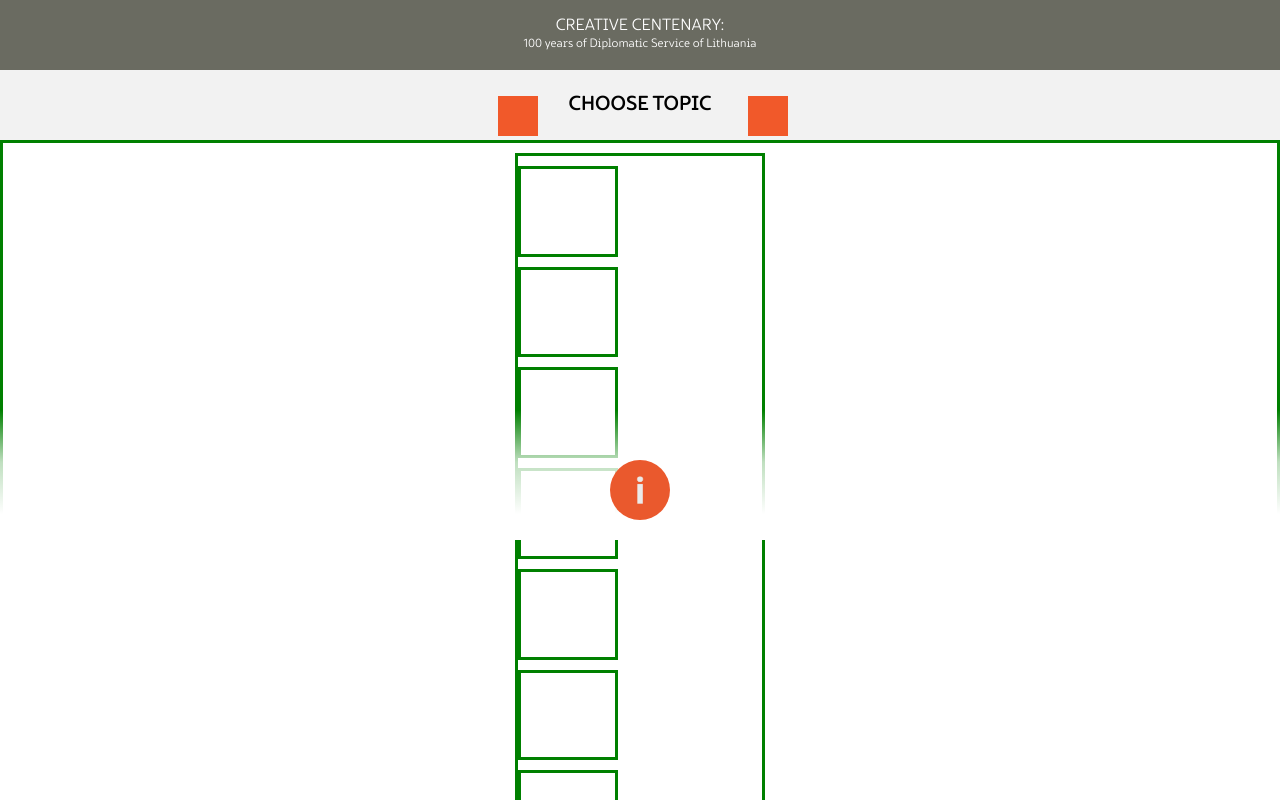
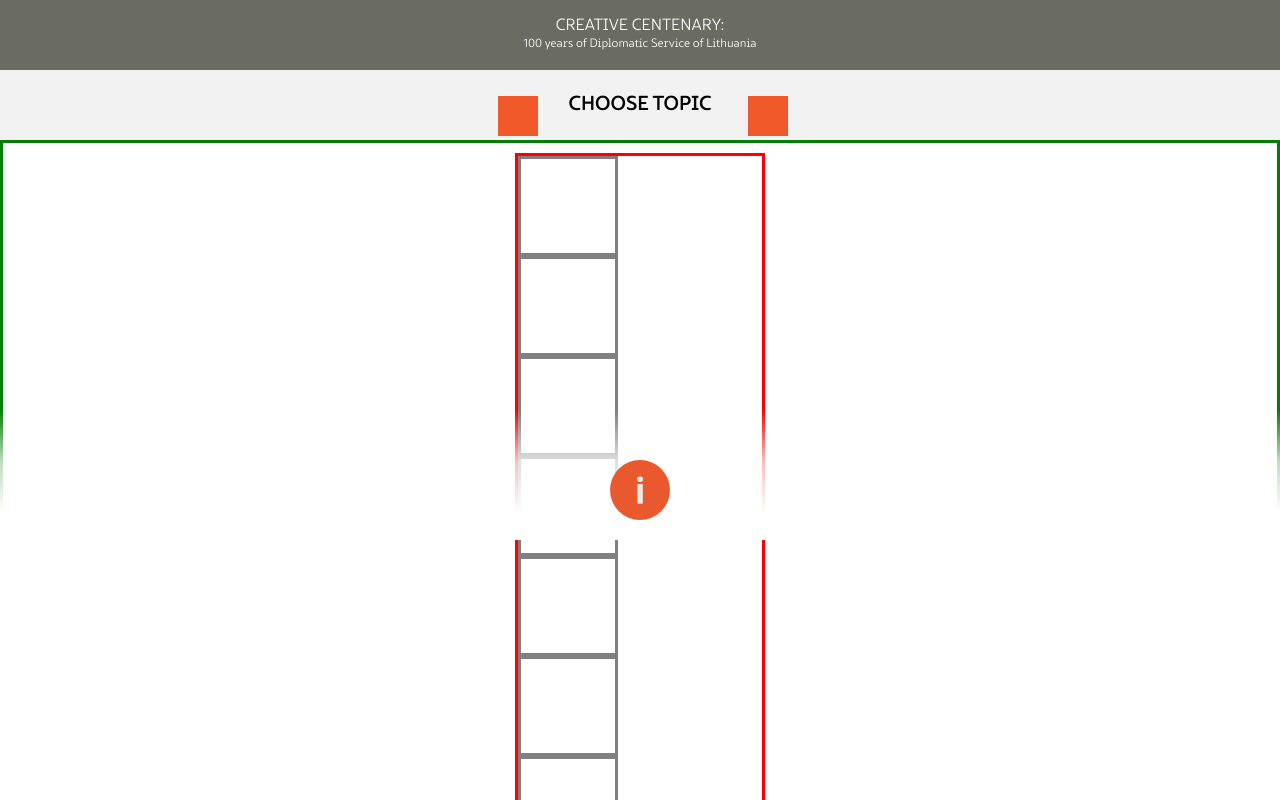
Before and after one commit to robertasliekis/urmas-testing, a React (Create React App) app: page / in a window 1280 px wide. Built offline with nearby package versions, Linux system fonts and the light colour scheme.

Commit message:
initial commit

```diff
--- a/src/index.css
+++ b/src/index.css
@@ -483,7 +483,7 @@ p {
   -webkit-box-sizing: border-box;
           box-sizing: border-box;
   height: 2000px;
-  border: 3px solid green;
+  border: 3px solid red;
 }
 
 .topics-container .content .topics-list-wrapper .topics-list .topic {
@@ -500,25 +500,12 @@ p {
   -webkit-box-align: center;
       -ms-flex-align: center;
           align-items: center;
-  -ms-flex-direction: column;
-      flex-direction: column;
-  -webkit-box-align: start;
-      -ms-flex-align: start;
-          align-items: flex-start;
-  -webkit-box-pack: start;
-      -ms-flex-pack: start;
-          justify-content: flex-start;
   width: 100px;
-  border: 1px solid var(--global-color-orange);
-  border-top: none;
-  border-bottom: none;
   position: relative;
-  margin-top: 10px;
-  padding-bottom: 80px;
   -webkit-box-sizing: border-box;
           box-sizing: border-box;
   height: 100px;
-  border: 3px solid green;
+  border: 3px solid grey;
 }
 
 .topics-container .content .topics-list-wrapper .topics-list .topic .topic-number {
--- a/src/index.scss
+++ b/src/index.scss
@@ -300,7 +300,7 @@ p {
         padding-bottom: 80px;
         box-sizing: border-box;
         height: 2000px;
-        border: 3px solid green;
+        border: 3px solid red;
         .topic {
           // margin-bottom: 35px;
           // @include displayFlex();
@@ -311,19 +311,12 @@ p {
           // height: 100px;
           // border: 1px solid red;
           // box-sizing: border-box;
-          @include displayFlexColumn();
-          align-items: flex-start;
-          justify-content: flex-start;
+          @include displayFlex();
           width: 100px;
-          border: 1px solid var(--global-color-orange);
-          border-top: none;
-          border-bottom: none;
           position: relative;
-          margin-top: 10px;
-          padding-bottom: 80px;
           box-sizing: border-box;
           height: 100px;
-          border: 3px solid green;
+          border: 3px solid grey;
           .topic-number {
             @include displayFlex();
             right: 100%;
```
Also changed, not shown: 2 other files (tests, documents, lock files or other folders).
